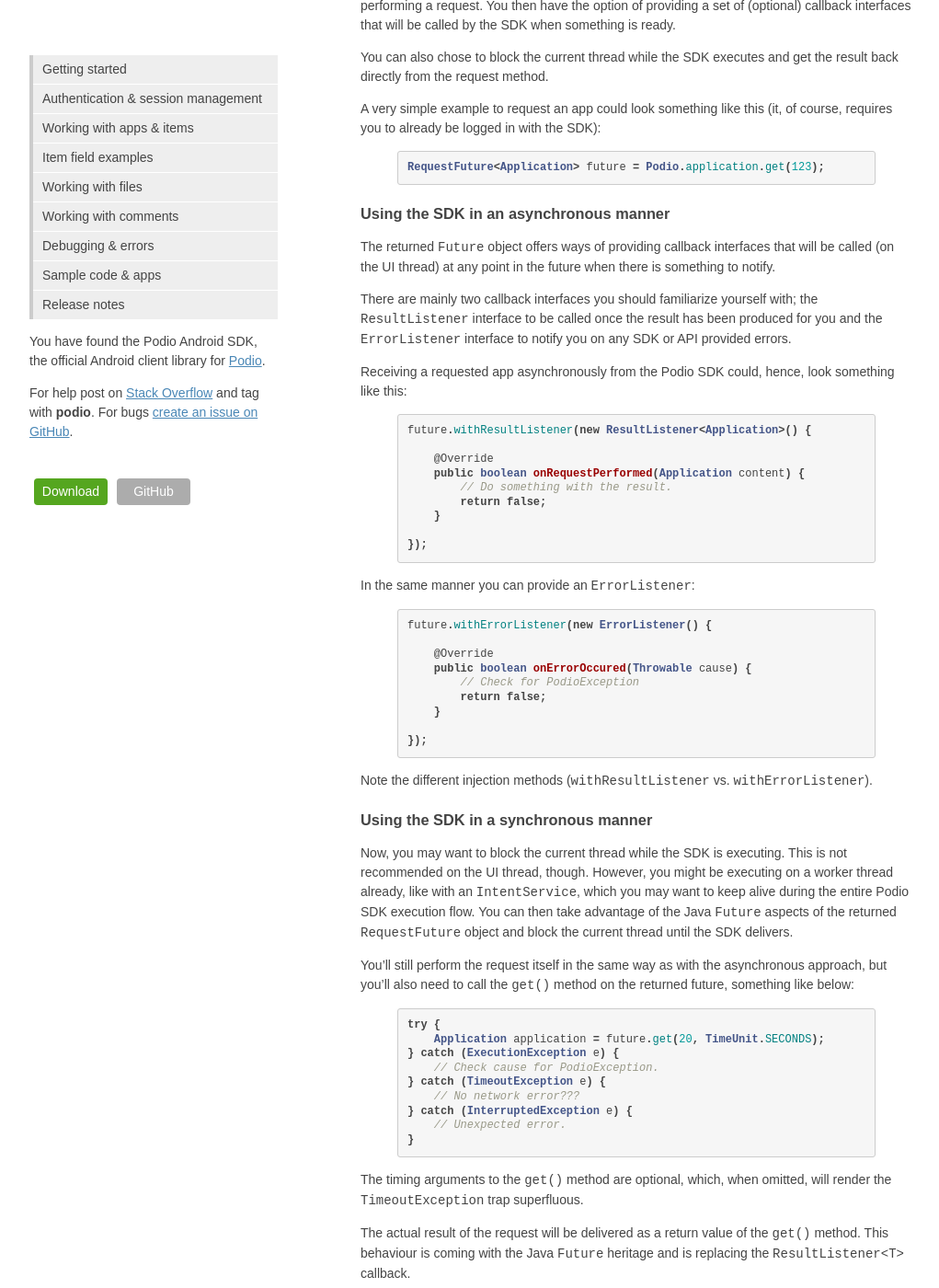
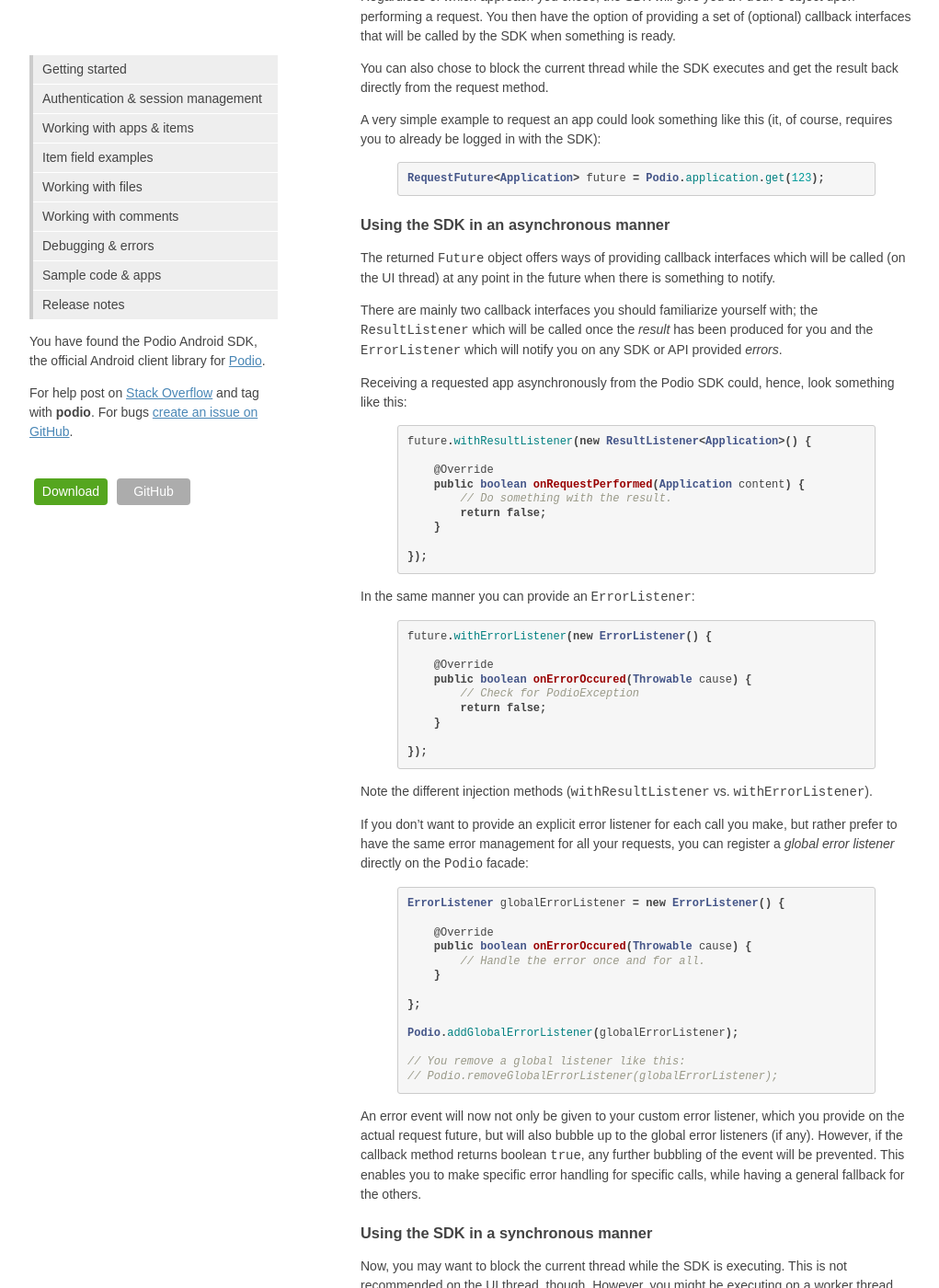
Before and after one commit to podio/podio-android, a Jekyll site: the page built from index.md, in a window 1280 px wide and 1400 px high, scrolled down 1085 px. Shown: the whole window at 92% size, without its empty margins (128-1149 px from the left). Built offline with Jekyll 4.4.1, drawn with Linux system fonts in a browser that asks for light colours.

Commit message:
Updated content.

```diff
--- a/index.md
+++ b/index.md
@@ -19,7 +19,7 @@ Your options of integration from here on are as wide as the Android framework en
 
 The provided Ant build script gives you the option of building a JAR file by executing the `ant clean jar` command from the SDK root. You can then add the `podio-sdk.jar` file to your existing Android projects `libs` folder.
 
-### Setup your API keys
+## Setup your API keys
 Before you can communicate with the Podio API, you need to generate a set of API keys for your application from your "Account Settings" page on Podio. You can find further details [here](https://developers.podio.com/api-key).
 
 Once you have a key and corresponding secret, you need to setup the Podio SDK to use them.
@@ -44,9 +44,9 @@ RequestFuture<Application> future = Podio.application.get(123);
 {% endhighlight %}
 
 ### Using the SDK in an asynchronous manner
-The returned `Future` object offers ways of providing callback interfaces that will be called (on the UI thread) at any point in the future when there is something to notify.
+The returned `Future` object offers ways of providing callback interfaces which will be called (on the UI thread) at any point in the future when there is something to notify.
 
-There are mainly two callback interfaces you should familiarize yourself with; the `ResultListener` interface to be called once the result has been produced for you and the `ErrorListener` interface to notify you on any SDK or API provided errors.
+There are mainly two callback interfaces you should familiarize yourself with; the `ResultListener` which will be called once the *result* has been produced for you and the `ErrorListener` which will notify you on any SDK or API provided *errors*.
 
 Receiving a requested app asynchronously from the Podio SDK could, hence, look something like this:
 
@@ -77,6 +77,26 @@ future.withErrorListener(new ErrorListener() {
 {% endhighlight %}
 
 Note the different injection methods (`withResultListener` vs. `withErrorListener`).
+
+If you don't want to provide an explicit error listener for each call you make, but rather prefer to have the same error management for all your requests, you can register a *global error listener* directly on the `Podio` facade:
+
+{% highlight java %}
+ErrorListener globalErrorListener = new ErrorListener() {
+
+    @Override
+    public boolean onErrorOccured(Throwable cause) {
+        // Handle the error once and for all.
+    }
+
+};
+
+Podio.addGlobalErrorListener(globalErrorListener);
+
+// You remove a global listener like this:
+// Podio.removeGlobalErrorListener(globalErrorListener);
+{% endhighlight %}
+
+An error event will now not only be given to your custom error listener, which you provide on the actual request future, but will also bubble up to the global error listeners (if any). However, if the callback method returns boolean `true`, any further bubbling of the event will be prevented. This enables you to make specific error handling for specific calls, while having a general fallback for the others.
 
 ### Using the SDK in a synchronous manner
 Now, you may want to block the current thread while the SDK is executing. This is not recommended on the UI thread, though. However, you might be executing on a worker thread already, like with an `IntentService`, which you may want to keep alive during the entire Podio SDK execution flow. You can then take advantage of the Java `Future` aspects of the returned `RequestFuture` object and block the current thread until the SDK delivers.
```
